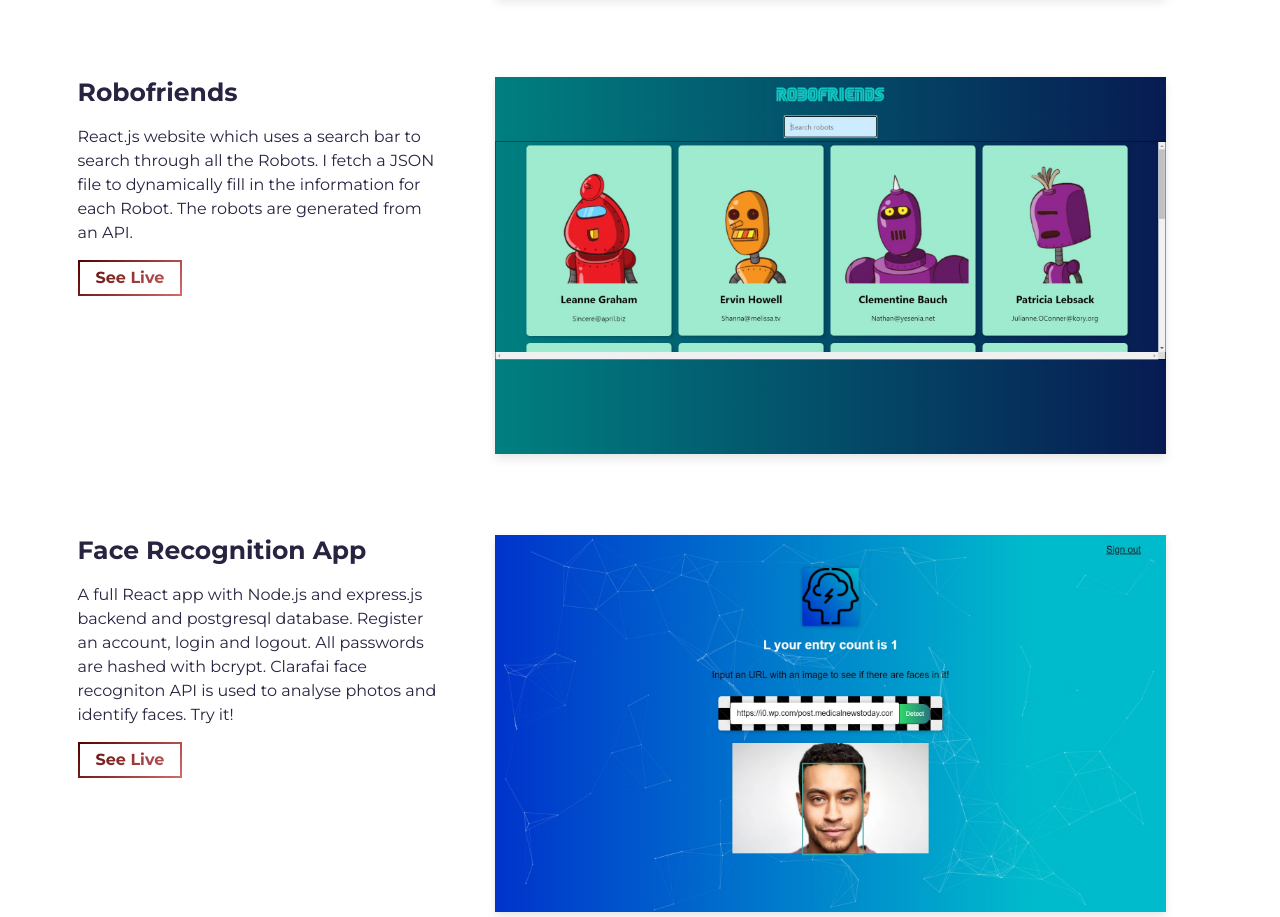
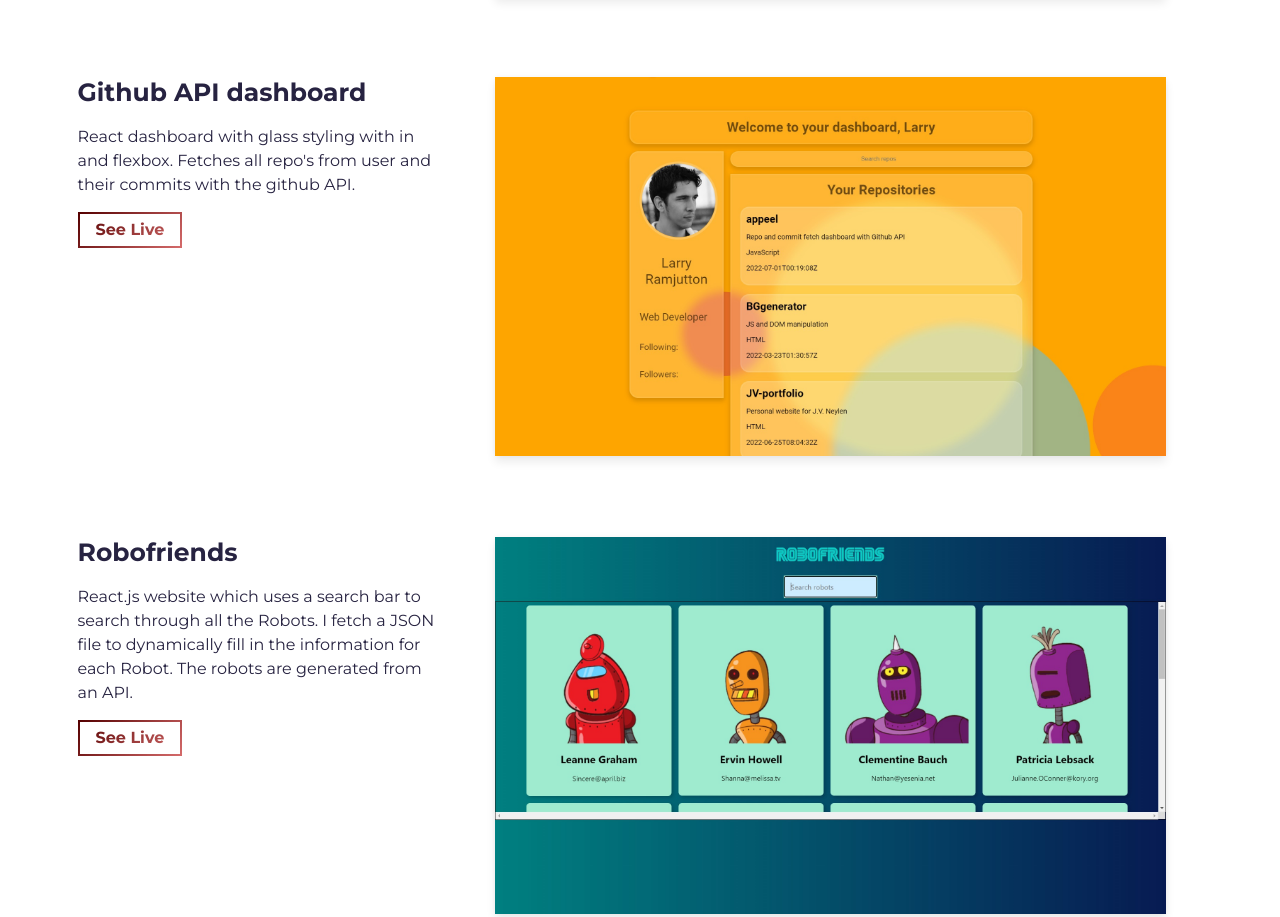
Before and after one commit to l-ram/l-ram.github.io, a website built with Parcel: page src/index.html in a window 1280 px wide. Shown: the part 3264-4181 px from the top of the page. Built offline with nearby package versions, Linux system fonts and the light colour scheme.

Commit message:
added github api

```diff
--- a/src/index.html
+++ b/src/index.html
@@ -289,6 +289,48 @@
           <div class="row">
             <div class="col-lg-4 col-sm-12">
               <div class="project-wrapper__text load-hidden">
+                <h3 class="project-wrapper__text-title">Github API dashboard</h3>
+                <div>
+                  <p class="mb-4">
+                    React dashboard with glass styling with in and flexbox. Fetches all repo's from user and their commits with the github API.
+                  </p>
+                </div>
+                <a
+                  rel="noreferrer"
+                  target="_blank"
+                  class="cta-btn cta-btn--hero"
+                  href="https://larrygithubapi.netlify.app"
+                >
+                  See Live
+                </a>
+              </div>
+            </div>
+            <div class="col-lg-8 col-sm-12">
+              <div class="project-wrapper__image load-hidden">
+                <a rel="noreferrer" href="#!" target="_blank">
+                  <div
+                    data-tilt
+                    data-tilt-max="4"
+                    data-tilt-glare="true"
+                    data-tilt-max-glare="0.5"
+                    class="thumbnail rounded js-tilt"
+                  >
+                    <img
+                      alt="Project Image"
+                      class="img-fluid"
+                      src="assets/githubAPI.jpg"
+                    />
+                  </div>
+                </a>
+              </div>
+            </div>
+          </div>
+          <!-- /END Project -->
+
+          <!-- Notice: each .row is a project -->
+          <div class="row">
+            <div class="col-lg-4 col-sm-12">
+              <div class="project-wrapper__text load-hidden">
                 <h3 class="project-wrapper__text-title">Robofriends</h3>
                 <div>
                   <p class="mb-4">
```
Also changed, not shown: src/assets/githubAPI.jpg (added).
